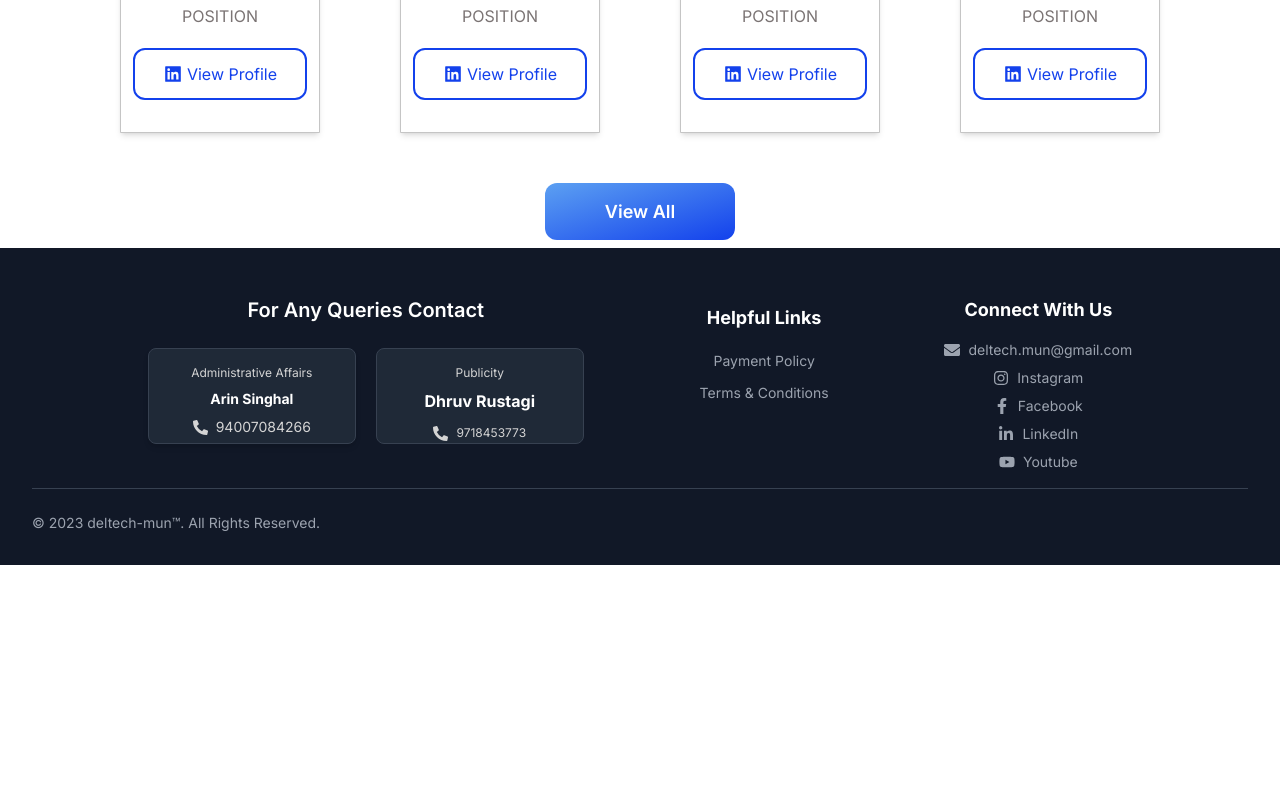
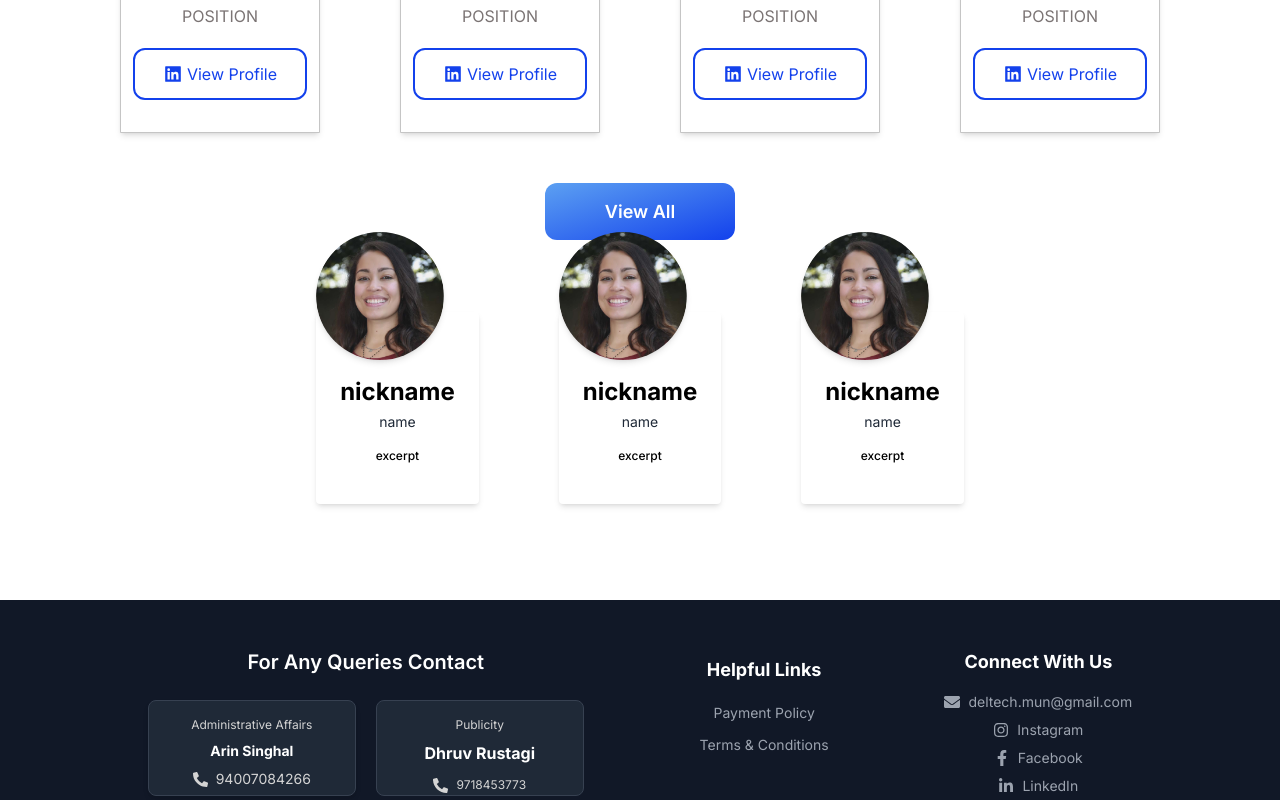
Before and after one commit to VarunDTU/deltechv2, a Next.js app: page / in a window 1280 px wide. Shown: the part 2268-3068 px from the top of the page. Before the commit the page ends 2833 px from the top, so only its background shows below. Built offline with nearby package versions, Linux system fonts and the light colour scheme; no server answers.

Commit message:
committees

```diff
--- /dev/null
+++ b/app/components/committeeCard.js
@@ -0,0 +1,119 @@
+"use client";
+import { useState, Fragment } from "react";
+import { Dialog, Transition } from "@headlessui/react";
+
+const committeeCard = ({
+  shortName,
+  name,
+  img,
+  excerpt,
+  description,
+  guide,
+}) => {
+  let [isOpen, setIsOpen] = useState(false);
+  function closeModal() {
+    setIsOpen(false);
+  }
+  function openModal() {
+    setIsOpen(true);
+  }
+
+  return (
+    <div>
+      <div
+        onClick={openModal}
+        className="relative mt-16 mb-32 sm:mb-24 cursor-pointer "
+      >
+        <div className="rounded overflow-hidden shadow-md bg-white">
+          <div className="absolute h-32 w-32 -mt-20 flex justify-center">
+            <img
+              src={img}
+              alt="img"
+              className="rounded-full object-cover h-full w-full shadow-md"
+            />
+          </div>
+          <div className="px-6 mt-16">
+            <div className="font-bold text-2xl text-center pb-1">
+              {shortName}
+            </div>
+            <p className="text-gray-800 text-sm text-center">{name}</p>
+            <p className="text-center pt-4 text-xs font-medium">{excerpt}</p>
+            <div className="w-full flex justify-center pt-5 pb-5"></div>
+          </div>
+        </div>
+      </div>
+
+      {/* Model */}
+      <Transition appear show={isOpen} as={Fragment}>
+        <Dialog
+          as="div"
+          className="fixed inset-0 z-10 overflow-y-auto"
+          onClose={closeModal}
+        >
+          <div className="min-h-screen px-4 text-center">
+            <Transition.Child
+              as={Fragment}
+              enter="ease-out duration-300"
+              enterFrom="opacity-0"
+              enterTo="opacity-100"
+              leave="ease-in duration-200"
+              leaveFrom="opacity-100"
+              leaveTo="opacity-0"
+            >
+              <Dialog.Overlay className="fixed inset-0 bg-black/25" />
+            </Transition.Child>
+
+            {/* This element is to trick the browser into centering the modal contents. */}
+            <span
+              className="inline-block h-screen align-middle"
+              aria-hidden="true"
+            >
+              &#8203;
+            </span>
+            <Transition.Child
+              as={Fragment}
+              enter="ease-out duration-300"
+              enterFrom="opacity-0 scale-95"
+              enterTo="opacity-100 scale-100"
+              leave="ease-in duration-200"
+              leaveFrom="opacity-100 scale-100"
+              leaveTo="opacity-0 scale-95"
+            >
+              <div className="inline-block w-full max-w-md p-6 my-8 overflow-hidden text-left align-middle transition-all transform bg-white shadow-xl rounded-2xl">
+                <Dialog.Title
+                  as="h3"
+                  className="text-lg flex justify-between font-medium leading-6 text-gray-900"
+                >
+                  {name}
+                  <button
+                    type="button"
+                    className="inline-flex justify-center px-4 py-2 text-sm text-red-900 bg-red-100 border border-transparent rounded-md hover:bg-red-200 duration-300"
+                    onClick={closeModal}
+                  >
+                    close
+                  </button>
+                </Dialog.Title>
+                <div className="mt-2">
+                  <p className="text-sm text-gray-500 border-t pt-2">
+                    {description}
+                  </p>
+                </div>
+
+                <a href={guide} className="mt-4">
+                  <button
+                    type="button"
+                    className="inline-flex justify-center px-4 py-2 text-sm text-red-900 bg-red-100 border border-transparent rounded-md hover:bg-red-200 duration-300"
+                  >
+                    guide
+                  </button>
+                </a>
+              </div>
+            </Transition.Child>
+          </div>
+        </Dialog>
+      </Transition>
+    </div>
+  );
+};
+
+export default committeeCard;
--- /dev/null
+++ b/app/homepage/committeeSection.js
@@ -0,0 +1,24 @@
+import CommitteeCard from "@/app/components/committeeCard";
+import { committees } from "@/app/lib/committeeDetails";
+
+const committeeSection = () => {
+  return (
+    <div>
+      <div className="flex flex-wrap gap-20 justify-center ">
+        {committees.map((committee, index) => (
+          <CommitteeCard
+            key={index}
+            shortName={committee.shortName}
+            name={committee.name}
+            img={committee.img}
+            excerpt={committee.excerpt}
+            description={committee.description}
+            guide={committee.guide}
+          />
+        ))}
+      </div>
+    </div>
+  );
+};
+
+export default committeeSection;
--- /dev/null
+++ b/app/lib/committeeDetails.js
@@ -0,0 +1,26 @@
+export const committees = [
+  {
+    img: "/img/memberimg.png",
+    shortName: "nickname",
+    name: "name",
+    excerpt: "excerpt",
+    description: "description",
+    guide: "/",
+  },
+  {
+    img: "/img/memberimg.png",
+    shortName: "nickname",
+    name: "name",
+    excerpt: "excerpt",
+    description: "description",
+    guide: "/",
+  },
+  {
+    img: "/img/memberimg.png",
+    shortName: "nickname",
+    name: "name",
+    excerpt: "excerpt",
+    description: "description",
+    guide: "/",
+  },
+];
--- a/app/page.js
+++ b/app/page.js
@@ -1,5 +1,5 @@
 import HeroSection from "./homepage/herosection";
-// import BlogsSection from "./homepage/blogsSection";
+import CommitteeSection from "./homepage/committeeSection";
 import MemberSection from "./homepage/memberSection";
 import About from "./homepage/about";
 
@@ -8,10 +8,8 @@ export default function Page() {
     <div>
       <HeroSection />
       <About />
-      <div className="relative">
-        <MemberSection />
-        </div>
-      {/* <BlogsSection /> */}
+      <MemberSection />
+      <CommitteeSection />
     </div>
   );
 }
```
